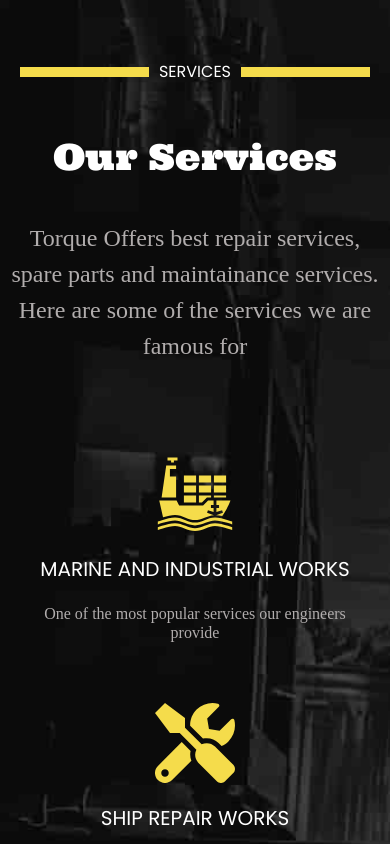
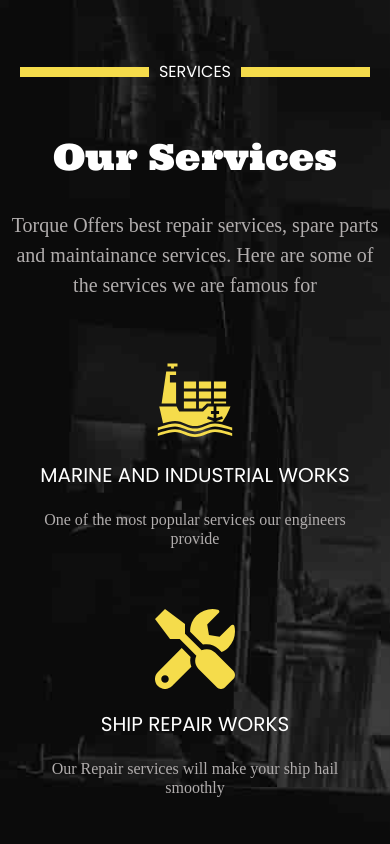
Before and after one commit to anku-js/torque, a Next.js app: page / in a window 390 px wide. Shown: the part 1820-2664 px from the top of the page. Built offline with nearby package versions, Linux system fonts and the light colour scheme; a web font is replaced by a local one.

Commit message:
modified resonsiveness of services page

```diff
--- a/src/app/components/Footer/styles.css
+++ b/src/app/components/Footer/styles.css
@@ -43,6 +43,7 @@
   font-size: 20px;
   display: flex;
   justify-content: center;
+  align-items: center;
   gap: 40px;
 }
 .footer-navigation-buttons a {
@@ -62,3 +63,21 @@
 .footer-icon {
   font-size: 30px;
 }
+
+@media screen and (max-width: 720px) {
+  .footer-middle {
+    padding: 0 10px;
+    /* gap: 40px; */
+  }
+  .footer-compName {
+    font-size: 24px;
+    margin-bottom: 30px;
+  }
+  .footer-navigation-buttons {
+    flex-direction: column;
+    gap: 20px;
+  }
+  .footer-compSummary {
+    margin-bottom: 40px;
+  }
+}
--- a/src/app/components/Services/styles.css
+++ b/src/app/components/Services/styles.css
@@ -107,7 +107,7 @@
   }
   .services-middle {
     padding: 0 10px;
-    margin-bottom: 40px;
+    margin-bottom: 10px;
   }
   .services-bottom {
     flex-direction: column;
@@ -117,6 +117,9 @@
   .our-services {
     font-size: 36px;
     text-align: center;
-    margin-bottom: 40px;
+    margin-bottom: 30px;
+  }
+  .services-summary {
+    font-size: 20px;
   }
 }
```
